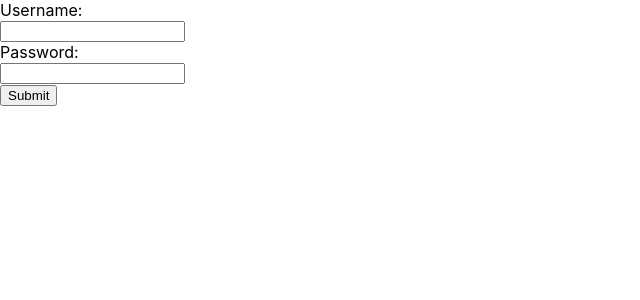
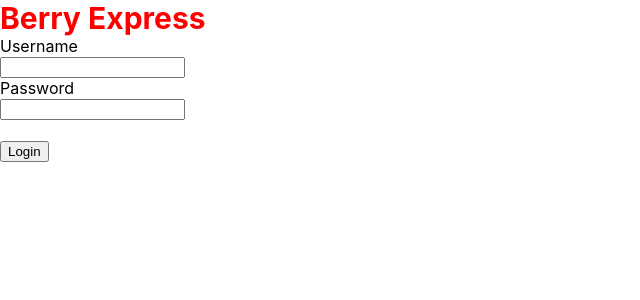
Before and after one commit to gungun614/BerryExpress, a React (Create React App) app in the folder frontend/: page / in a window 1280 px wide. Shown: the top 300 px of the page, without its empty margins (0-640 px from the left). Built offline with nearby package versions, Linux system fonts and the light colour scheme.

Commit message:
new widget and component

```diff
--- a/frontend/src/App.js
+++ b/frontend/src/App.js
@@ -1,33 +1,10 @@
 import './App.css';
-import Input from "./components/Input"
-import Label from './components/Label';
-import Button from './components/Button'
-import React, { useState } from 'react';
+import Login from './components/Login'
 
 const App = () => {
 
-  const [username, setUsername] = useState("")
-  const [password, setPassword] = useState("")
-
-  const handleUsernameChange = (event) => {
-    setUsername(event.target.value)
-  }
-  const handlePasswordChange = (event) => {
-    setPassword(event.target.value)
-  }
-
-  const onLoginSubmit = () => {
-    console.log(`${username}, ${password}`)
-  }
-
   return (
-    <div>
-      <Label value={"Username:"} />
-      <Input type={"text"} name={"username"} value={username} onChange={handleUsernameChange}/>
-      <Label value={"Password:"} />
-      <Input type={"password"} name={"password"} value={password} onChange={handlePasswordChange}/>
-      <Button label={"Submit"} click={onLoginSubmit} />
-    </div>
+    <Login />
   );
 }
 
--- a/frontend/src/components/Button.js
+++ /dev/null
@@ -1,12 +0,0 @@
-import React from "react";
-
-const Button = (props) => {
-
-  return (
-    <button onClick={props.click}>
-      {props.label}
-    </button>
-  );
-}
-
-export default Button;
--- a/frontend/src/components/Input.js
+++ /dev/null
@@ -1,22 +0,0 @@
-import React from "react";
-
-const Input = (props) => {
-  // const [value, setValue] = useState(props.value[props.name] || "");
-  // const onChange = (event) => {
-  //   const newValue = event.target.value
-  //   setValue(newValue)
-  // }
-
-  return (
-    <div>
-      <input
-        type={props.type}
-        name={props.name}
-        value={props.value}
-        onChange={props.onChange}
-      />
-    </div>
-  );
-}
-
-export default Input;
--- a/frontend/src/components/Label.js
+++ /dev/null
@@ -1,12 +0,0 @@
-import React from "react";
-
-const Label = (props) => {
-
-  return (
-    <div>
-        {props.value}
-    </div>
-  );
-}
-
-export default Label;
--- /dev/null
+++ b/frontend/src/components/Login.js
@@ -0,0 +1,35 @@
+import React, { useState } from "react"
+import Label from "../widgets/Label"
+import Button from "../widgets/Button"
+import Input from "../widgets/Input"
+
+const Login = () => {
+    const [ username, setUsername ] = useState('')
+    const [ password, setPassword ] = useState('')
+    const [ msgLogin, setMsgLogin ] = useState('')
+
+    const handleChangeUsername = (event) => setUsername(event.target.value)
+    const handleChangePassword = (event) => setPassword(event.target.value)
+
+    const handleChangeMsgLogin = () => {
+        const pass = username === 'admin' && password === '123'
+        setMsgLogin(pass ? 'Login successful' : 'username or password invalid')
+    }
+
+    console.log(`username ${username} | password ${password}`)
+    return (
+        <div>
+            <form>
+                <Label text="Berry Express" style={{fontSize: '30px', fontWeight: 'bold', color: 'red'}} /><br/>
+                <Label text="Username" /><br/>
+                <Input type="text" value={username} onChange={handleChangeUsername} /><br/>
+                <Label text="Password" /><br/>
+                <Input type="password" value={password} onChange={handleChangePassword} /><br/>
+                <Label text={msgLogin} /><br/>
+                <Button type={'submit'} text={'Login'} onClick={handleChangeMsgLogin} />
+            </form>
+        </div>
+    )
+}
+
+export default Login
--- /dev/null
+++ b/frontend/src/widgets/Button.js
@@ -0,0 +1,14 @@
+import React from "react"
+
+const Button = (props) => {
+    const { text, onClick } = props
+    const { type } = props || 'button'
+    const handleClick = (event) => {
+        event.preventDefault()
+        onClick()
+    }
+    console.log('type button: ', type)
+    return <button type={type} onClick={handleClick}>{text}</button>
+}
+
+export default Button
--- /dev/null
+++ b/frontend/src/widgets/Input.js
@@ -0,0 +1,8 @@
+import React from "react"
+
+const Input = (props) => {
+    const { value, onChange, type } = props
+    return <input type={type} value={value} onChange={onChange} />
+}
+
+export default Input
--- /dev/null
+++ b/frontend/src/widgets/Label.js
@@ -0,0 +1,8 @@
+import React from "react"
+
+const Label = (props) => {
+    const { text, style, className } = props
+    return <label className={className} style={style}>{text}</label>
+}
+
+export default Label
```
Also changed, not shown: 1 other file (tests, documents, lock files or other folders).
